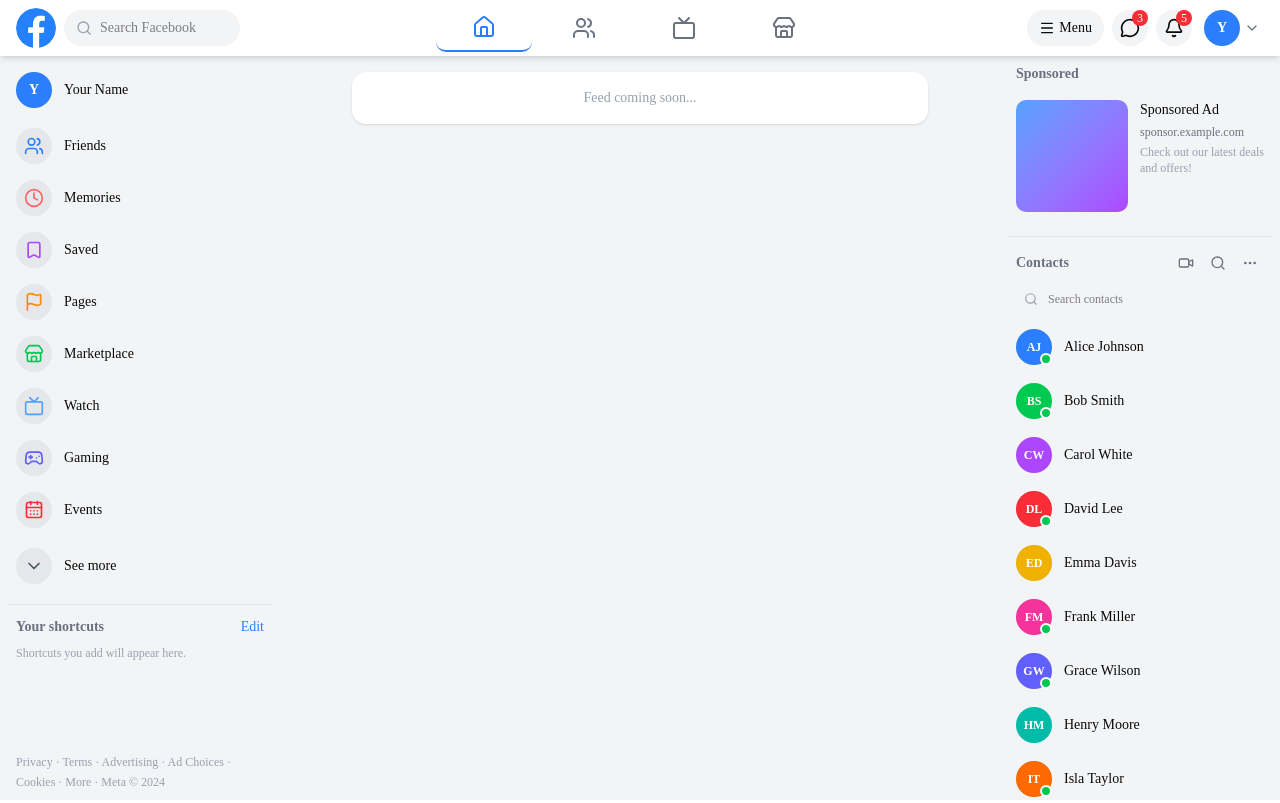
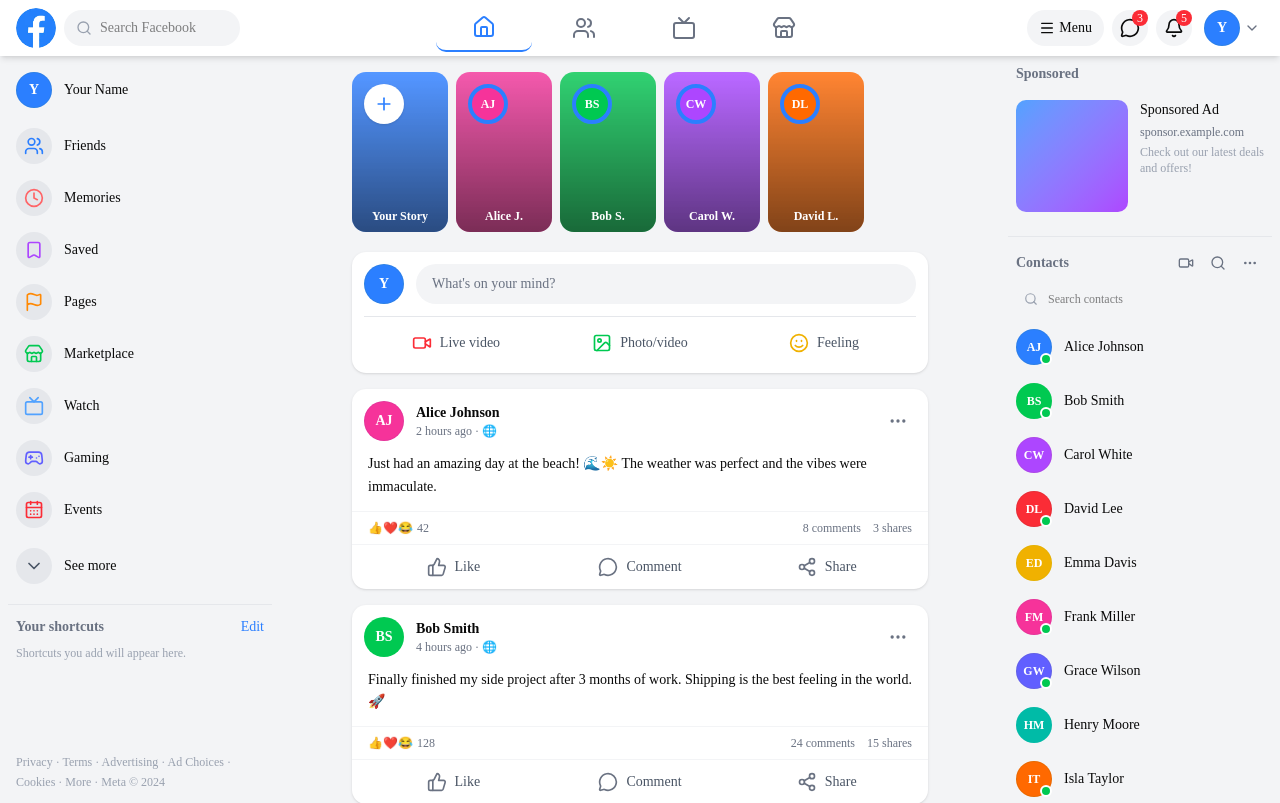
Before and after one commit to fullstackDev0404/facebook-clone, a Next.js app in the folder client/: page /Homepage in a window 1280 px wide. Shown: the top 803 px of the page. Built offline with nearby package versions, Linux system fonts and the light colour scheme.

Commit message:
main feed layout

```diff
--- a/client/src/app/Homepage/page.js
+++ b/client/src/app/Homepage/page.js
@@ -1,28 +1,29 @@
 import Header from '@/component/Header'
 import LeftSidebar from '@/component/LeftSidebar'
 import RightSidebar from '@/component/RightSidebar'
+import Feed from '@/component/Feed'
 import React from 'react'
 
 const Homepage = () => {
     return (
-        <div className='flex flex-col min-h-screen bg-gray-100 dark:bg-[rgb(24,25,26)] text-foreground'>
+        <div className='flex flex-col min-h-screen bg-gray-100 dark:bg-[rgb(24,25,26)]'>
+            {/* Fixed top navbar */}
             <Header />
-            <div className='flex flex-1 pt-14 max-w-screen-xl mx-auto w-full'>
-                {/* Left Sidebar */}
+
+            {/* 3-column layout below header */}
+            <div className='flex flex-1 pt-14 max-w-7xl mx-auto w-full'>
+
+                {/* Column 1 — Left Sidebar (fixed width, sticky) */}
                 <LeftSidebar />
 
-                {/* Main Feed */}
-                <main className='flex-1 px-4 py-4'>
-                    {/* Feed content goes here (Day 3) */}
-                    <div className='max-w-xl mx-auto'>
-                        <div className='bg-white dark:bg-[rgb(36,37,38)] rounded-xl shadow p-4 text-center text-gray-400 text-sm'>
-                            Feed coming soon...
-                        </div>
-                    </div>
+                {/* Column 2 — Main Feed (flexible center) */}
+                <main className='flex-1 min-w-0 px-4 py-4'>
+                    <Feed />
                 </main>
 
-                {/* Right Sidebar */}
+                {/* Column 3 — Right Sidebar (fixed width, sticky) */}
                 <RightSidebar />
+
             </div>
         </div>
     )
--- /dev/null
+++ b/client/src/component/Feed.tsx
@@ -0,0 +1,188 @@
+"use client"
+import React from 'react'
+import { Avatar, AvatarFallback, AvatarImage } from '@/components/ui/avatar'
+import { Image, Video, Smile, ThumbsUp, MessageCircle, Share2, MoreHorizontal, Plus } from 'lucide-react'
+
+// ─── Dummy Data ───────────────────────────────────────────────────────────────
+
+const stories = [
+    { name: 'Your Story', fallback: 'Y', color: 'bg-blue-500', isCreate: true },
+    { name: 'Alice J.', fallback: 'AJ', color: 'bg-pink-500' },
+    { name: 'Bob S.', fallback: 'BS', color: 'bg-green-500' },
+    { name: 'Carol W.', fallback: 'CW', color: 'bg-purple-500' },
+    { name: 'David L.', fallback: 'DL', color: 'bg-orange-500' },
+]
+
+const posts = [
+    {
+        id: 1,
+        author: 'Alice Johnson',
+        fallback: 'AJ',
+        color: 'bg-pink-500',
+        time: '2 hours ago',
+        content: 'Just had an amazing day at the beach! 🌊☀️ The weather was perfect and the vibes were immaculate.',
+        likes: 42,
+        comments: 8,
+        shares: 3,
+    },
+    {
+        id: 2,
+        author: 'Bob Smith',
+        fallback: 'BS',
+        color: 'bg-green-500',
+        time: '4 hours ago',
+        content: 'Finally finished my side project after 3 months of work. Shipping is the best feeling in the world. 🚀',
+        likes: 128,
+        comments: 24,
+        shares: 15,
+    },
+    {
+        id: 3,
+        author: 'Carol White',
+        fallback: 'CW',
+        color: 'bg-purple-500',
+        time: 'Yesterday',
+        content: 'Cooking experiment of the week: homemade ramen from scratch. Took 6 hours but totally worth it! 🍜',
+        likes: 76,
+        comments: 12,
+        shares: 5,
+    },
+]
+
+// ─── Stories Row ─────────────────────────────────────────────────────────────
+
+const StoriesRow = () => (
+    <div className="flex gap-2 overflow-x-auto pb-1 scrollbar-hide">
+        {stories.map((story, i) => (
+            <div
+                key={story.name}
+                className="relative flex-shrink-0 w-24 h-40 rounded-xl overflow-hidden cursor-pointer group"
+            >
+                {/* Background gradient */}
+                <div className={`absolute inset-0 ${story.color} opacity-80`} />
+                <div className="absolute inset-0 bg-gradient-to-b from-transparent to-black/50" />
+
+                {/* Avatar */}
+                <div className="absolute top-3 left-3">
+                    {story.isCreate ? (
+                        <div className="w-10 h-10 rounded-full bg-white flex items-center justify-center shadow">
+                            <Plus className="w-5 h-5 text-blue-500" />
+                        </div>
+                    ) : (
+                        <div className={`w-10 h-10 rounded-full ${story.color} border-4 border-blue-500 flex items-center justify-center text-white text-xs font-bold`}>
+                            {story.fallback}
+                        </div>
+                    )}
+                </div>
+
+                {/* Name */}
+                <p className="absolute bottom-2 left-0 right-0 text-center text-white text-xs font-semibold px-1 leading-tight">
+                    {story.name}
+                </p>
+            </div>
+        ))}
+    </div>
+)
+
+// ─── Create Post Box ──────────────────────────────────────────────────────────
+
+const CreatePost = () => (
+    <div className="bg-white dark:bg-[rgb(36,37,38)] rounded-xl shadow p-3">
+        <div className="flex items-center gap-3 mb-3">
+            <Avatar className="w-10 h-10">
+                <AvatarImage />
+                <AvatarFallback className="bg-blue-500 text-white font-bold">Y</AvatarFallback>
+            </Avatar>
+            <button className="flex-1 bg-gray-100 dark:bg-[rgb(58,59,60)] hover:bg-gray-200 dark:hover:bg-gray-600 rounded-full px-4 py-2.5 text-left text-sm text-gray-500 dark:text-gray-400 transition-colors">
+                What&apos;s on your mind?
+            </button>
+        </div>
+        <hr className="border-gray-200 dark:border-gray-700 mb-2" />
+        <div className="flex items-center justify-around">
+            <button className="flex items-center gap-2 px-3 py-2 hover:bg-gray-100 dark:hover:bg-gray-700 rounded-lg transition-colors flex-1 justify-center">
+                <Video className="w-5 h-5 text-red-500" />
+                <span className="text-sm font-medium text-gray-600 dark:text-gray-300 hidden sm:inline">Live video</span>
+            </button>
+            <button className="flex items-center gap-2 px-3 py-2 hover:bg-gray-100 dark:hover:bg-gray-700 rounded-lg transition-colors flex-1 justify-center">
+                <Image className="w-5 h-5 text-green-500" />
+                <span className="text-sm font-medium text-gray-600 dark:text-gray-300 hidden sm:inline">Photo/video</span>
+            </button>
+            <button className="flex items-center gap-2 px-3 py-2 hover:bg-gray-100 dark:hover:bg-gray-700 rounded-lg transition-colors flex-1 justify-center">
+                <Smile className="w-5 h-5 text-yellow-500" />
+                <span className="text-sm font-medium text-gray-600 dark:text-gray-300 hidden sm:inline">Feeling</span>
+            </button>
+        </div>
+    </div>
+)
+
+// ─── Post Card ────────────────────────────────────────────────────────────────
+
+const PostCard = ({ post }: { post: typeof posts[0] }) => (
+    <div className="bg-white dark:bg-[rgb(36,37,38)] rounded-xl shadow">
+        {/* Post Header */}
+        <div className="flex items-center justify-between p-3">
+            <div className="flex items-center gap-3">
+                <Avatar className="w-10 h-10">
+                    <AvatarImage />
+                    <AvatarFallback className={`${post.color} text-white font-bold text-sm`}>
+                        {post.fallback}
+                    </AvatarFallback>
+                </Avatar>
+                <div>
+                    <p className="font-semibold text-sm dark:text-white">{post.author}</p>
+                    <p className="text-xs text-gray-500 dark:text-gray-400">{post.time} · 🌐</p>
+                </div>
+            </div>
+            <button className="p-2 hover:bg-gray-100 dark:hover:bg-gray-700 rounded-full transition-colors">
+                <MoreHorizontal className="w-5 h-5 text-gray-500 dark:text-gray-400" />
+            </button>
+        </div>
+
+        {/* Post Content */}
+        <p className="px-4 pb-3 text-sm dark:text-white leading-relaxed">{post.content}</p>
+
+        {/* Reaction counts */}
+        <div className="flex items-center justify-between px-4 py-2 border-t border-b border-gray-100 dark:border-gray-700">
+            <div className="flex items-center gap-1">
+                <span className="text-xs">👍❤️😂</span>
+                <span className="text-xs text-gray-500 dark:text-gray-400">{post.likes}</span>
+            </div>
+            <div className="flex items-center gap-3 text-xs text-gray-500 dark:text-gray-400">
+                <span>{post.comments} comments</span>
+                <span>{post.shares} shares</span>
+            </div>
+        </div>
+
+        {/* Action Buttons */}
+        <div className="flex items-center px-2 py-1">
+            <button className="flex items-center gap-2 flex-1 justify-center py-2 hover:bg-gray-100 dark:hover:bg-gray-700 rounded-lg transition-colors">
+                <ThumbsUp className="w-5 h-5 text-gray-500 dark:text-gray-400" />
+                <span className="text-sm font-medium text-gray-600 dark:text-gray-300">Like</span>
+            </button>
+            <button className="flex items-center gap-2 flex-1 justify-center py-2 hover:bg-gray-100 dark:hover:bg-gray-700 rounded-lg transition-colors">
+                <MessageCircle className="w-5 h-5 text-gray-500 dark:text-gray-400" />
+                <span className="text-sm font-medium text-gray-600 dark:text-gray-300">Comment</span>
+            </button>
+            <button className="flex items-center gap-2 flex-1 justify-center py-2 hover:bg-gray-100 dark:hover:bg-gray-700 rounded-lg transition-colors">
+                <Share2 className="w-5 h-5 text-gray-500 dark:text-gray-400" />
+                <span className="text-sm font-medium text-gray-600 dark:text-gray-300">Share</span>
+            </button>
+        </div>
+    </div>
+)
+
+// ─── Feed ─────────────────────────────────────────────────────────────────────
+
+const Feed = () => {
+    return (
+        <div className="max-w-xl mx-auto space-y-4">
+            <StoriesRow />
+            <CreatePost />
+            {posts.map(post => (
+                <PostCard key={post.id} post={post} />
+            ))}
+        </div>
+    )
+}
+
+export default Feed
```
